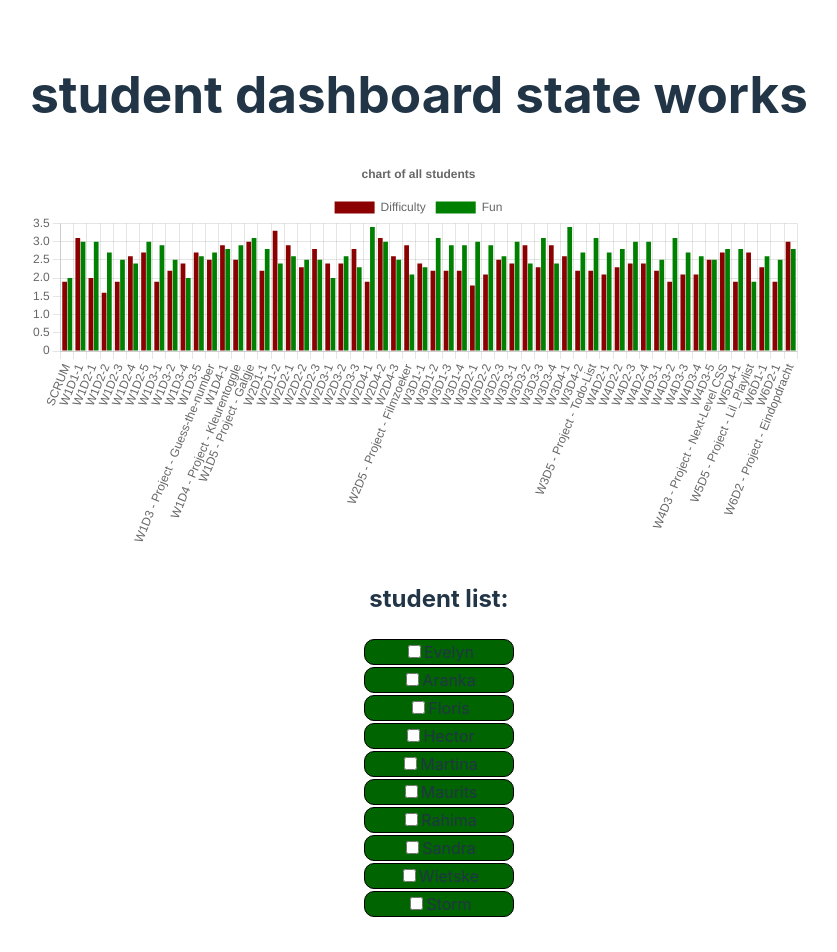
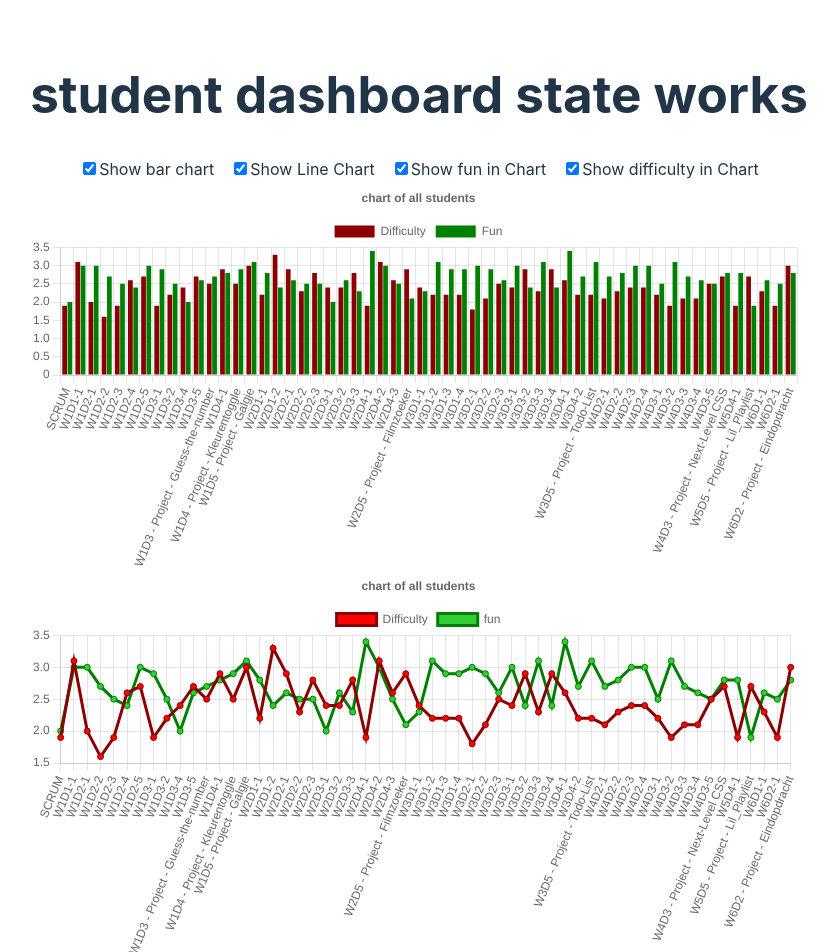
Before and after one commit to Sander-317/sander_van_meerveld-StudentDashBoard, a React (Vite) app: page /1 in a window 1280 px wide. Shown: the top 952 px of the page, without its empty margins (221-1058 px from the left). Built offline with nearby package versions, Linux system fonts and the light colour scheme.

Commit message:
made line chart do the same as bar chart

```diff
--- a/src/App.jsx
+++ b/src/App.jsx
@@ -25,6 +25,7 @@ function App({ state, addArrayToCustomArray, toggleState }) {
             <Student
               state={state}
               addArrayToCustomArray={addArrayToCustomArray}
+              toggleState={toggleState}
             />
           }
         ></Route>
--- a/src/components/BarChart.jsx
+++ b/src/components/BarChart.jsx
@@ -46,18 +46,11 @@ export default function BarChart({ state }) {
     },
   };
 
-  const params = useParams();
-  console.log("home params", params.student);
-  // const labels = state.singleStudentData.map((student) => student.assignment);
-
-  // const newArray = state.home
-  //   ? state.ListAllStudentAverage
-  //   : state.customDataList;
   const newArray = state.ListAllStudentAverage;
   const newerArray = state.customDataList;
 
   const labels = newArray.map((assignment) => assignment.assignment);
-  // console.log(newArray);
+
   const chartData = {
     labels,
     datasets: [
@@ -67,59 +60,19 @@ export default function BarChart({ state }) {
             data: state.home
               ? newArray.map((assignment) => assignment.averageDifficulty)
               : newerArray.map((assignment) => assignment.difficulty),
-            // data: newArray.map((assignment) => assignment.averageDifficulty),
-            // state.singleStudentData.map((student) => student.difficulty),
-            // labels.map(() => Math.floor(Math.random() * 100)),
-
             backgroundColor: "darkred",
           }
         : "",
-
-      // {
-      //   label: "Difficulty",
-      //   data: state.home
-      //     ? newArray.map((assignment) => assignment.averageDifficulty)
-      //     : newerArray.map((assignment) => assignment.difficulty),
-      //   // data: newArray.map((assignment) => assignment.averageDifficulty),
-      //   // state.singleStudentData.map((student) => student.difficulty),
-      //   // labels.map(() => Math.floor(Math.random() * 100)),
-
-      //   backgroundColor: "darkred",
-      // },
       state.showFun
         ? {
             label: "Fun",
             data: state.home
               ? newArray.map((assignment) => assignment.averageFun)
               : newerArray.map((assignment) => assignment.fun),
-
-            // data: newArray.map((assignment) => assignment.averageFun),
-            // labels.map(() => Math.floor(Math.random() * 100)),
-            // state.singleStudentData.map((student) => student.fun),
             backgroundColor: "green",
           }
         : "",
-      // {
-      //   label: "Fun",
-      //   data: state.home
-      //     ? newArray.map((assignment) => assignment.averageFun)
-      //     : newerArray.map((assignment) => assignment.fun),
-
-      //   // data: newArray.map((assignment) => assignment.averageFun),
-      //   // labels.map(() => Math.floor(Math.random() * 100)),
-      //   // state.singleStudentData.map((student) => student.fun),
-      //   backgroundColor: "green",
-      // },
     ],
   };
   return <Bar options={options} data={chartData} />;
-  // (
-  //   <div>
-  //     {state.singleStudentData.map((student) => (
-  //       <div>{student.assignment}</div>
-  //     ))}
-  //   </div>
-  // );
-
-  // <div>BarChart {state.test}</div>;
 }
--- a/src/components/LineChart.jsx
+++ b/src/components/LineChart.jsx
@@ -10,48 +10,6 @@ import {
   Legend,
 } from "chart.js";
 import { Line } from "react-chartjs-2";
-
-// ChartJS.register(
-//   CategoryScale,
-//   LinearScale,
-//   PointElement,
-//   LineElement,
-//   Title,
-//   Tooltip,
-//   Legend
-// );
-// const options = {
-//   responsive: true,
-//   plugins: {
-//     legend: {
-//       position: "top",
-//     },
-//     title: {
-//       display: true,
-//       text: "Chart.js Line Chart",
-//     },
-//   },
-// };
-
-// const labels = ["January", "February", "March", "April", "May", "June", "July"];
-
-// const data = {
-//   labels,
-//   datasets: [
-//     {
-//       label: "Dataset 1",
-//       data: labels.map(() => Math.floor(Math.random() * 100)),
-//       borderColor: "rgb(255, 99, 132)",
-//       backgroundColor: "rgba(255, 99, 132, 0.5)",
-//     },
-//     {
-//       label: "Dataset 2",
-//       data: labels.map(() => Math.floor(Math.random() * 100)),
-//       borderColor: "rgb(53, 162, 235)",
-//       backgroundColor: "rgba(53, 162, 235, 0.5)",
-//     },
-//   ],
-// };
 
 export default function LineChart({ state }) {
   ChartJS.register(
@@ -80,29 +38,32 @@ export default function LineChart({ state }) {
       },
       title: {
         display: true,
-        text: "Chart.js Line Chart",
+        text: state.home
+          ? "chart of all students"
+          : "chart of " + state.customDataNamesList.map((item) => item),
       },
     },
   };
-  const newArray = state.ListAllStudentAverage;
-  const labels = newArray.map((assignment) => assignment.assignment);
-  // console.log("in line chart", labels);
-  // console.log(newArray);
+  const allStudentArray = state.ListAllStudentAverage;
+  const singleStudentArray = state.customDataList;
+  const labels = allStudentArray.map((assignment) => assignment.assignment);
 
   const data = {
     labels,
     datasets: [
       {
         label: "Difficulty",
-        data: newArray.map((assignment) => assignment.averageDifficulty),
-        // labels.map(() => Math.floor(Math.random() * 100)),
+        data: state.home
+          ? allStudentArray.map((assignment) => assignment.averageDifficulty)
+          : singleStudentArray.map((assignment) => assignment.difficulty),
         borderColor: "darkred",
         backgroundColor: "red",
       },
       {
         label: "fun",
-        data: newArray.map((assignment) => assignment.averageFun),
-        // labels.map(() => Math.floor(Math.random() * 100)),
+        data: state.home
+          ? allStudentArray.map((assignment) => assignment.averageFun)
+          : singleStudentArray.map((assignment) => assignment.fun),
         borderColor: "green",
         backgroundColor: "limegreen",
       },
@@ -110,6 +71,4 @@ export default function LineChart({ state }) {
   };
 
   return <Line options={options} data={data} />;
-
-  // <div>LineChart {state.test}</div>;
 }
--- a/src/components/pages/Student.jsx
+++ b/src/components/pages/Student.jsx
@@ -1,16 +1,20 @@
 import React from "react";
 import { useParams } from "react-router-dom";
 import BarChart from "../BarChart";
+import CheckBoxes from "../CheckBoxes";
+import LineChart from "../LineChart";
 import StudentList from "../StudentList";
 
-export default function Student({ state, addArrayToCustomArray }) {
+export default function Student({ state, addArrayToCustomArray, toggleState }) {
   const student = useParams();
   console.log("student params", student.student);
 
   return (
     <div>
       {" "}
-      <BarChart state={state}></BarChart>
+      <CheckBoxes state={state} toggleState={toggleState} />
+      {state.barChart ? <BarChart state={state} /> : ""}
+      {state.lineChart ? <LineChart state={state} /> : ""}
       <ul className="name-list">
         <h2>student list:</h2>
 
```
